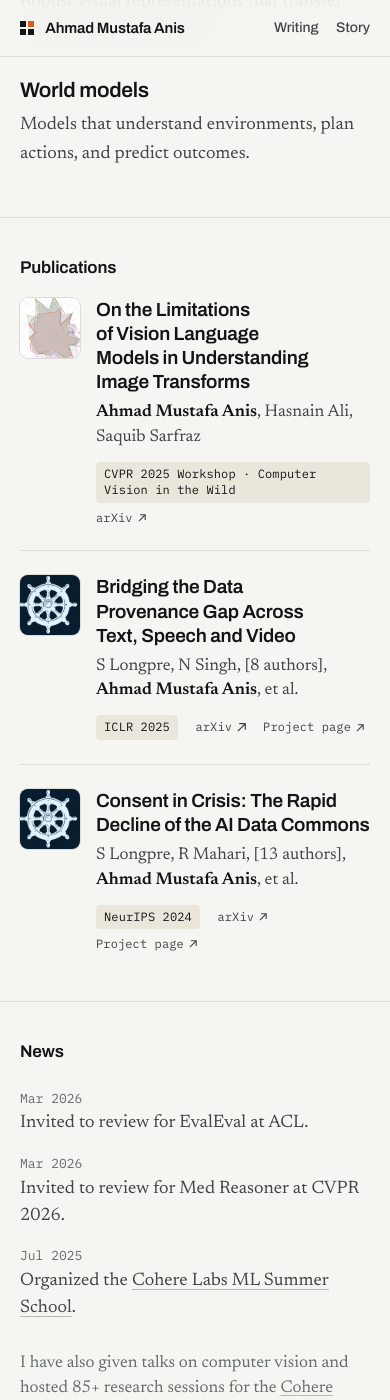
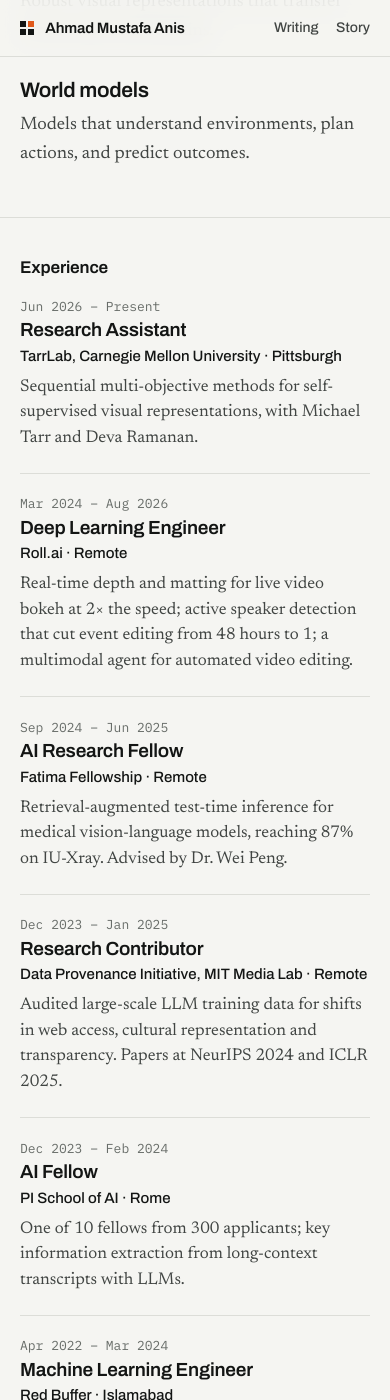
Before and after one commit to ahmadmustafaanis/ahmadmustafaanis.github.io, a Jekyll site: the page built from index.html, in a window 390 px wide and 1400 px high, scrolled down 1547 px. Built offline with Jekyll 4.4.1, drawn with Linux system fonts in a browser that asks for light colours; some of the changed text lies outside the part shown.

Commit message:
Add an Experience section to the homepage
Seven roles from the résumé, newest first, between Research and
Publications, with an Experience link in the header.

Co-Authored-By: Claude Opus 5.5 <noreply@anthropic.com>

```diff
--- a/_config.yml
+++ b/_config.yml
@@ -5,7 +5,7 @@ url: "https://ahmadmustafaanis.github.io"
 baseurl: ""
 social_image: "/images/me3.jpeg"
 twitter_username: "AhmadMustafaAn1"
-asset_version: "20261110-2"
+asset_version: "20261113-1"
 
 markdown: kramdown
 kramdown:
--- a/_includes/site-header.html
+++ b/_includes/site-header.html
@@ -3,6 +3,7 @@
         {% include brand.html %}
         <nav class="site-nav" aria-label="Primary">
           <a class="is-anchor" href="{{ '/#research' | relative_url }}">Research</a>
+          <a class="is-anchor" href="{{ '/#experience' | relative_url }}">Experience</a>
           <a class="is-anchor" href="{{ '/#publications' | relative_url }}">Publications</a>
           <a href="{{ '/blog/' | relative_url }}"{% if page.url contains '/blog/' %} aria-current="page"{% endif %}>Writing</a>
           <a href="{{ '/story/' | relative_url }}">Story</a>
--- a/assets/css/site.css
+++ b/assets/css/site.css
@@ -705,6 +705,57 @@ a:hover > .arrow-left {
   color: var(--accent);
 }
 
+/* Experience */
+
+.jobs {
+  display: grid;
+}
+
+.job {
+  display: grid;
+  grid-template-columns: 9.5rem minmax(0, 1fr);
+  gap: 0.25rem 1.5rem;
+  align-items: baseline;
+  padding-block: 1.35rem;
+  border-top: 1px solid var(--line);
+}
+
+.job:first-child {
+  padding-top: 0;
+  border-top: 0;
+}
+
+.job:last-child {
+  padding-bottom: 0;
+}
+
+.job-dates {
+  color: var(--muted);
+  font: 400 0.8125rem/1.4 var(--font-mono);
+  font-variant-numeric: tabular-nums;
+  white-space: nowrap;
+}
+
+.job-role {
+  font-size: 1.1875rem;
+  line-height: 1.28;
+  letter-spacing: -0.012em;
+}
+
+.job-org {
+  margin-top: 0.2rem;
+  color: var(--ink);
+  font: 500 0.9375rem/1.4 var(--font-display);
+}
+
+.job-note {
+  max-width: 36em;
+  margin-top: 0.5rem;
+  color: var(--ink-soft);
+  font-size: 1.0625rem;
+  line-height: 1.5;
+}
+
 /* News */
 
 .news li {
@@ -1290,6 +1341,7 @@ a:hover > .arrow-left {
   }
 
   .news li,
+  .job,
   .post-row {
     grid-template-columns: minmax(0, 1fr);
     gap: 0.15rem;
--- a/index.html
+++ b/index.html
@@ -71,6 +71,70 @@ scripts:
               <p>Models that understand environments, plan actions, and predict outcomes.</p>
             </div>
           </div>
+        </div>
+      </section>
+
+      <section class="band" id="experience" aria-labelledby="experience-title">
+        <div class="wrap band-grid">
+          <h2 class="band-label" id="experience-title">Experience</h2>
+          <ol class="band-body jobs">
+            <li class="job">
+              <p class="job-dates"><time datetime="2026-06">Jun 2026</time> &ndash; Present</p>
+              <div>
+                <h3 class="job-role">Research Assistant</h3>
+                <p class="job-org">TarrLab, Carnegie Mellon University &middot; Pittsburgh</p>
+                <p class="job-note">Sequential multi-objective methods for self-supervised visual representations, with Michael Tarr and Deva Ramanan.</p>
+              </div>
+            </li>
+            <li class="job">
+              <p class="job-dates"><time datetime="2024-03">Mar 2024</time> &ndash; Aug 2026</p>
+              <div>
+                <h3 class="job-role">Deep Learning Engineer</h3>
+                <p class="job-org">Roll.ai &middot; Remote</p>
+                <p class="job-note">Real-time depth and matting for live video bokeh at 2&times; the speed; active speaker detection that cut event editing from 48 hours to 1; a multimodal agent for automated video editing.</p>
+              </div>
+            </li>
+            <li class="job">
+              <p class="job-dates"><time datetime="2024-09">Sep 2024</time> &ndash; Jun 2025</p>
+              <div>
+                <h3 class="job-role">AI Research Fellow</h3>
+                <p class="job-org">Fatima Fellowship &middot; Remote</p>
+                <p class="job-note">Retrieval-augmented test-time inference for medical vision-language models, reaching 87% on IU-Xray. Advised by Dr. Wei Peng.</p>
+              </div>
+            </li>
+            <li class="job">
+              <p class="job-dates"><time datetime="2023-12">Dec 2023</time> &ndash; Jan 2025</p>
+              <div>
+                <h3 class="job-role">Research Contributor</h3>
+                <p class="job-org">Data Provenance Initiative, MIT Media Lab &middot; Remote</p>
+                <p class="job-note">Audited large-scale LLM training data for shifts in web access, cultural representation and transparency. Papers at NeurIPS 2024 and ICLR 2025.</p>
+              </div>
+            </li>
+            <li class="job">
+              <p class="job-dates"><time datetime="2023-12">Dec 2023</time> &ndash; Feb 2024</p>
+              <div>
+                <h3 class="job-role">AI Fellow</h3>
+                <p class="job-org">PI School of AI &middot; Rome</p>
+                <p class="job-note">One of 10 fellows from 300 applicants; key information extraction from long-context transcripts with LLMs.</p>
+              </div>
+            </li>
+            <li class="job">
+              <p class="job-dates"><time datetime="2022-04">Apr 2022</time> &ndash; Mar 2024</p>
+              <div>
+                <h3 class="job-role">Machine Learning Engineer</h3>
+                <p class="job-org">Red Buffer &middot; Islamabad</p>
+                <p class="job-note">OCR on CPU from 0.6 to 16 FPS for live redaction; CLIP-based logo recognition in cricket broadcasts from 30% to 85%; LLM fact-verification pipelines.</p>
+              </div>
+            </li>
+            <li class="job">
+              <p class="job-dates"><time datetime="2021-07">Jul 2021</time> &ndash; Dec 2021</p>
+              <div>
+                <h3 class="job-role">Deep Learning and Computer Vision Intern</h3>
+                <p class="job-org">WortelAI &middot; Lahore</p>
+                <p class="job-note">Celebrity detection and classification at 88% accuracy; a real-time video search engine with CLIP, Qdrant and Elasticsearch.</p>
+              </div>
+            </li>
+          </ol>
         </div>
       </section>
 
```
